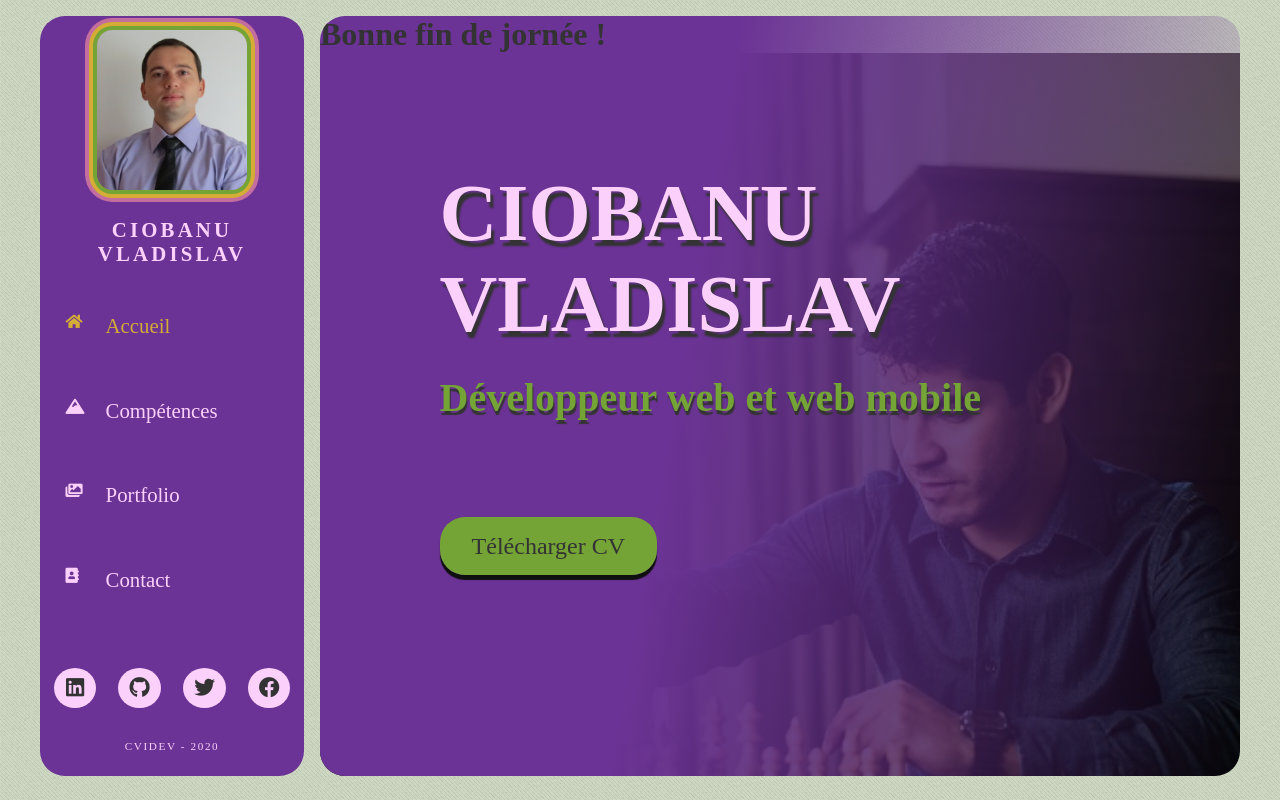
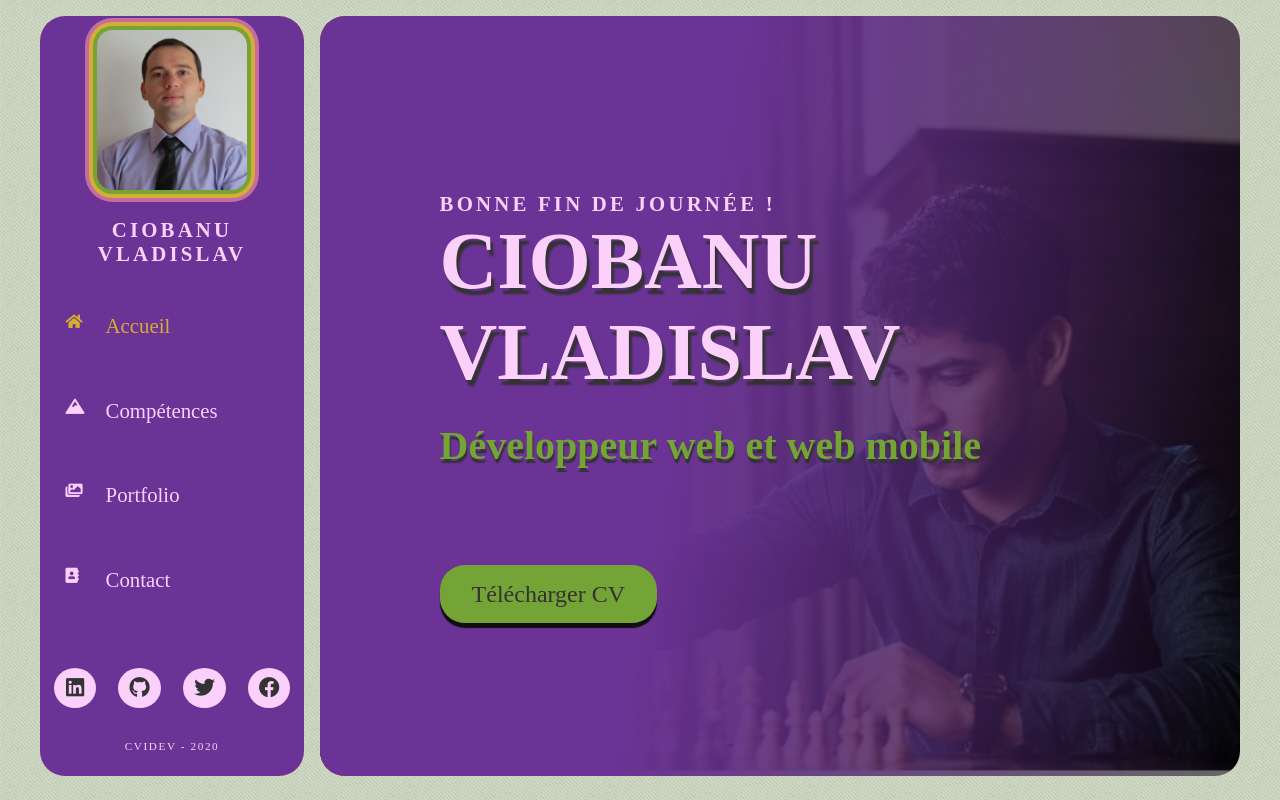
Before and after one commit to cnvvcvlad/cv-react, a React (Create React App) app: page / in a window 1280 px wide. Built offline with nearby package versions, Linux system fonts and the light colour scheme; a web font is replaced by a local one.

Commit message:
add style and time function

```diff
--- a/src/components/Hello.js
+++ b/src/components/Hello.js
@@ -2,11 +2,15 @@ import React from 'react';
 
 const Hello = () => {
     var time = new Date();
+    var message = "Bonne fin de journée !";
 
     if (time.getHours() < 12) {
-        return <h1>Bonne journée !</h1>;
+        message = "Bonne journée !";
     }
-    return <h1>Bonne fin de jornée !</h1>;
+
+    return (
+        <h3 className="textContent">{message}</h3>
+    );
 
 };
 
--- a/src/pages/Home.js
+++ b/src/pages/Home.js
@@ -12,8 +12,8 @@ const Home = () => {
             {/* on appele la composante Navigation  */}
             <Navigation></Navigation>
             <div className="homeContent">
-                <Hello></Hello>
                 <div className="content">
+                    <Hello></Hello>
                     <h1>Ciobanu Vladislav</h1>
                     <h2>Développeur web et web mobile</h2>
                     <div className="pdf">
--- /dev/null
+++ b/src/styles/components/_hello.scss
@@ -0,0 +1,7 @@
+.textContent{
+    font-size: 1.3rem;
+    text-transform: uppercase;
+    letter-spacing: .2rem;
+    margin-top: 1.5rem;
+    color: $color-5;
+}
--- a/src/styles/styles.scss
+++ b/src/styles/styles.scss
@@ -5,3 +5,4 @@
 @import './pages/knowledges';
 @import './pages/notFound';
 @import './pages/portfolio';
+@import './components/hello';
```
